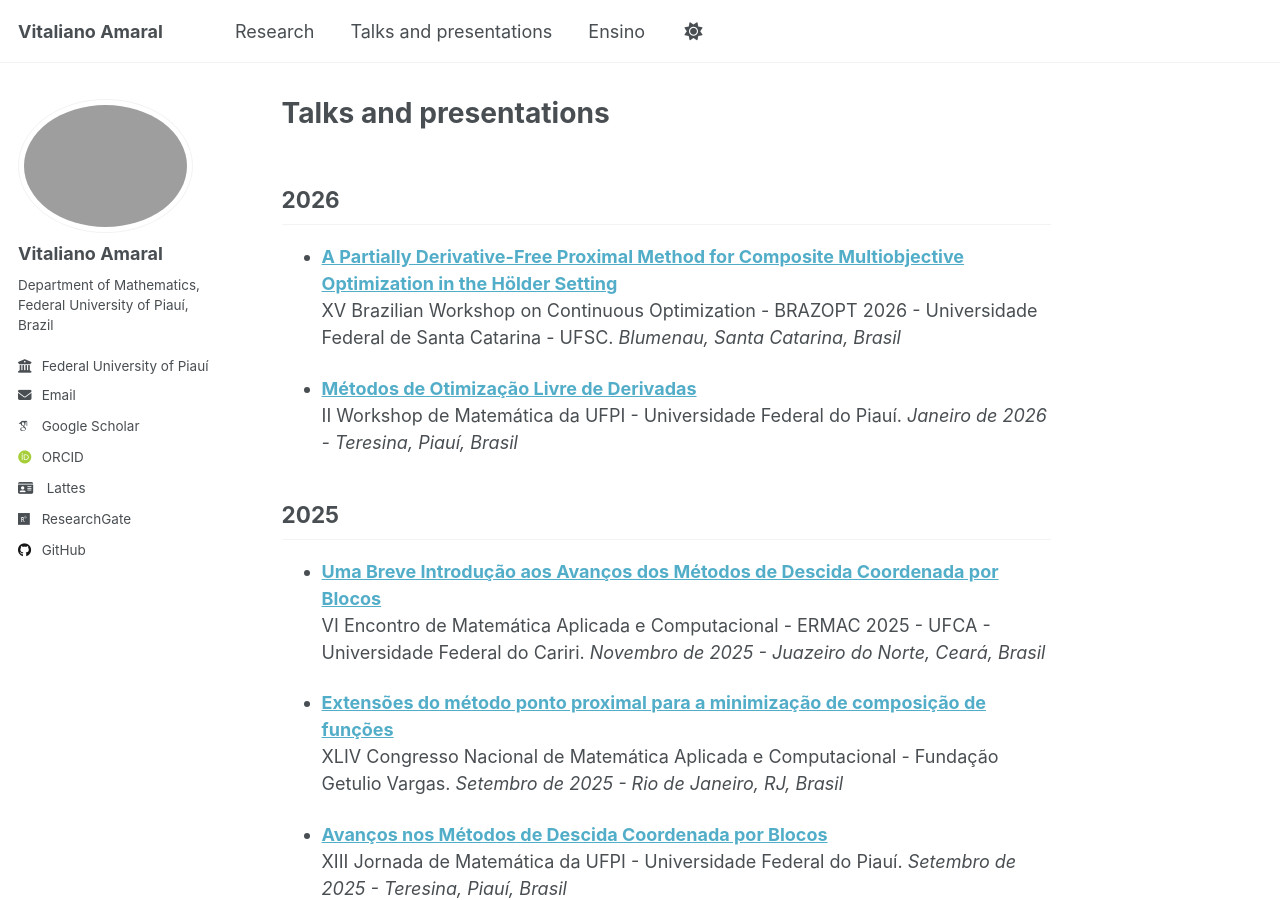
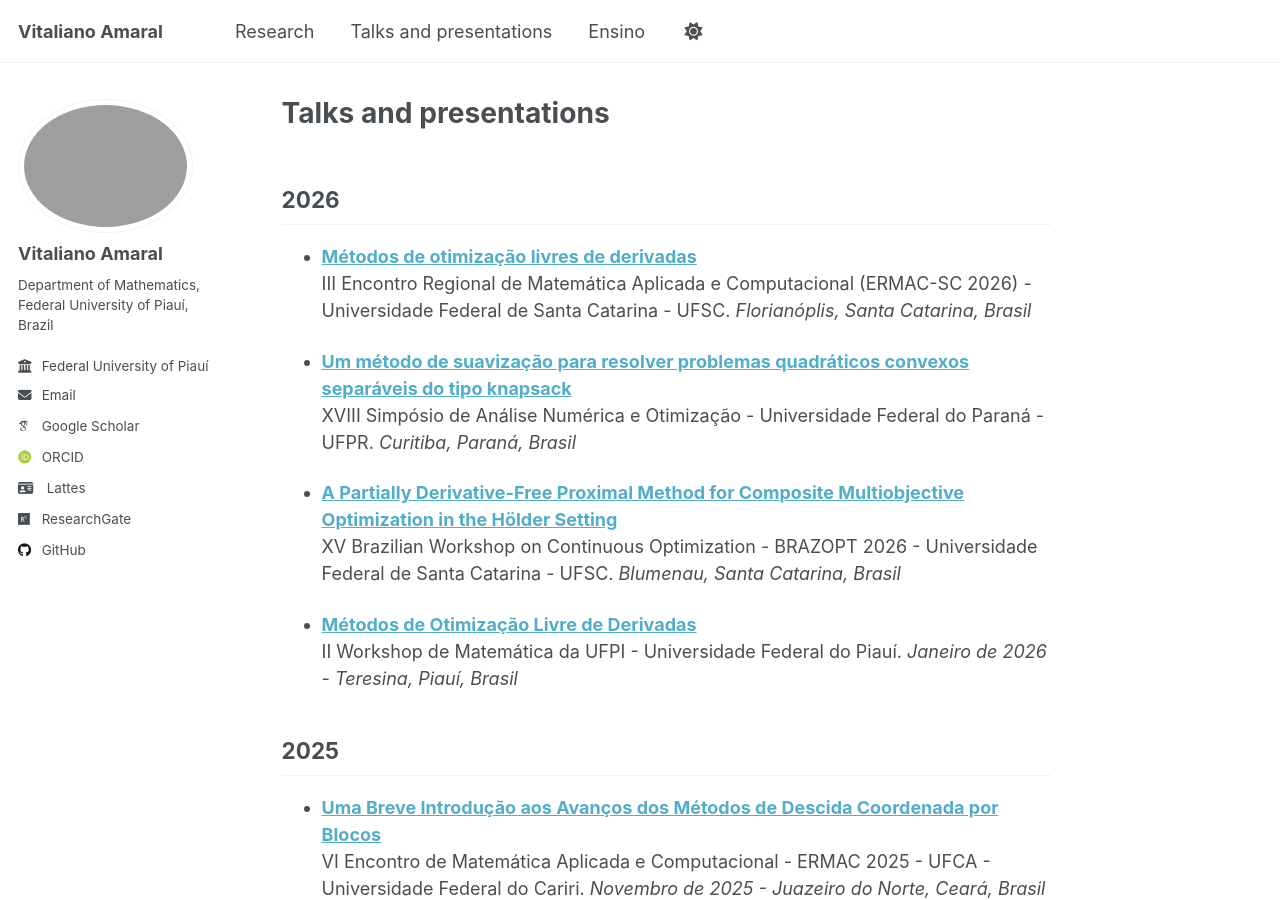
Before and after one commit to vitalianoamaral/vitalianoamaral.github.io, a Jekyll site: the page built from _pages/talksandpresentations.md, in a window 1280 px wide and 900 px high. Built offline with Jekyll 4.4.1, drawn with Linux system fonts in a browser that asks for light colours; some web fonts are replaced.

Commit message:
Add new talks for ERMAC-SC and Simpósio de Análise
Added two new presentations for the year 2026.

```diff
--- a/_pages/talksandpresentations.md
+++ b/_pages/talksandpresentations.md
@@ -5,6 +5,12 @@ permalink: /talksandpresentations/
 author_profile: true
 ---
 ## 2026
+- **[Métodos de otimização livres de derivadas](/files/ERMACSC.pdf)**
+  III Encontro Regional de Matemática Aplicada e Computacional (ERMAC-SC 2026) - Universidade Federal de Santa Catarina - UFSC. *Florianóplis, Santa Catarina, Brasil*
+
+- **[Um método de suavização para resolver problemas quadráticos convexos separáveis do tipo knapsack](/files/Curitiba.pdf)**
+  XVIII Simpósio de Análise Numérica e Otimização - Universidade Federal do Paraná - UFPR. *Curitiba, Paraná, Brasil*
+
 - **[A Partially Derivative-Free Proximal Method
 for Composite Multiobjective Optimization
 in the Hölder Setting](/files/Brazopt2026.pdf)**
```
